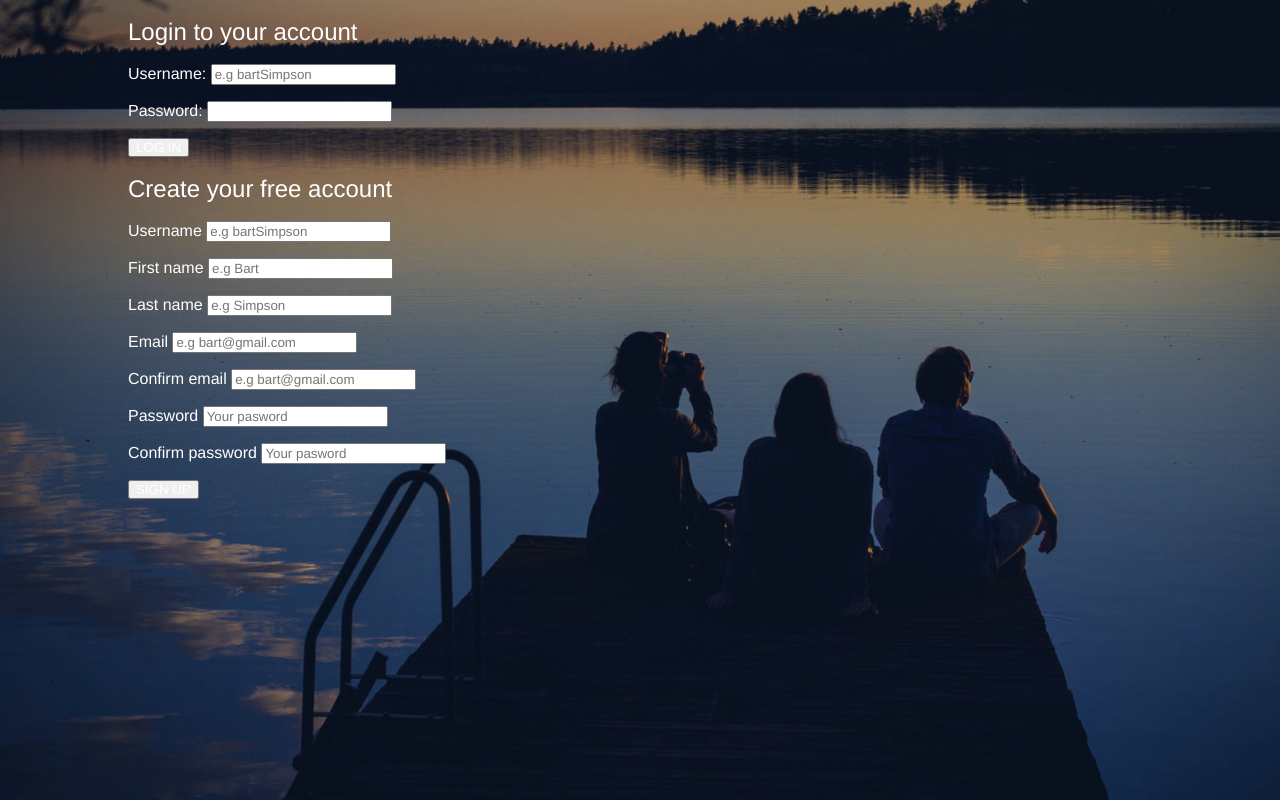
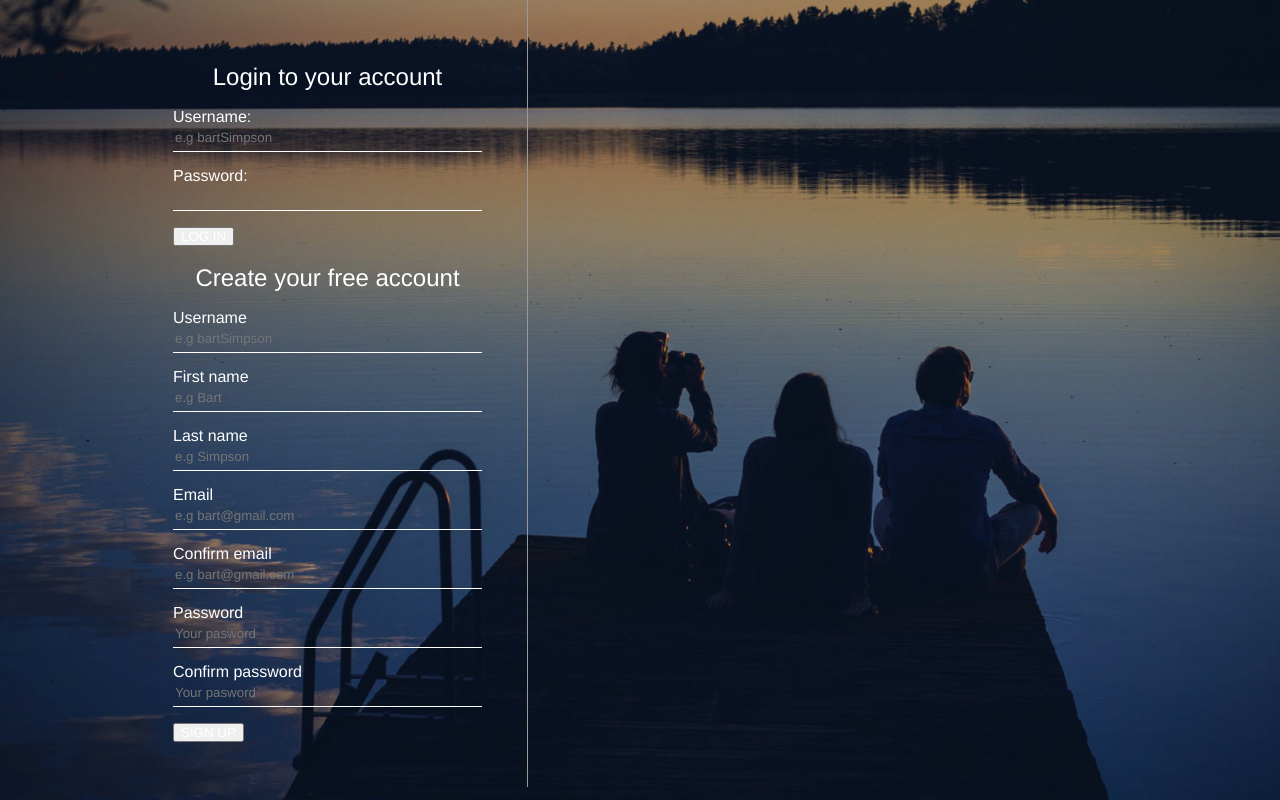
Before and after one commit to renato1891/Spotify-Clone, a PHP site: page /register.php in a window 1280 px wide. Run offline with PHP 8.4, Linux system fonts and the light colour scheme.

Commit message:
Styling text boxes

```diff
--- a/assets/css/register.css
+++ b/assets/css/register.css
@@ -28,3 +28,24 @@ html, body {
     position: relative;
     max-width: 1024px;
 }
+
+#inputContainer {
+    width: 400px;
+    padding: 45px;
+    float: left;
+    border-right: 1px solid #999;
+}
+
+#inputContainer h2 {
+    text-align: center;
+}
+
+#inputContainer input[type="text"], #inputContainer input[type="email"], #inputContainer input[type="password"] {
+    display: block;
+    background-color: transparent;
+    border: 0;
+    border-bottom: 1px solid #fff;
+    height: 27px;
+    line-height: 27px;
+    width: 100%;
+}
--- a/register.php
+++ b/register.php
@@ -70,7 +70,7 @@ function getInputValue($name)
                     </p>
                     <p>
                         <label for="email2"> Confirm email </label>
-                        <input id="email2" name="email2" type="email2" placeholder="e.g bart@gmail.com" value="<?php getInputValue('email2') ?>" required>
+                        <input id="email2" name="email2" type="email" placeholder="e.g bart@gmail.com" value="<?php getInputValue('email2') ?>" required>
                     </p>
 
                     <p>
```
